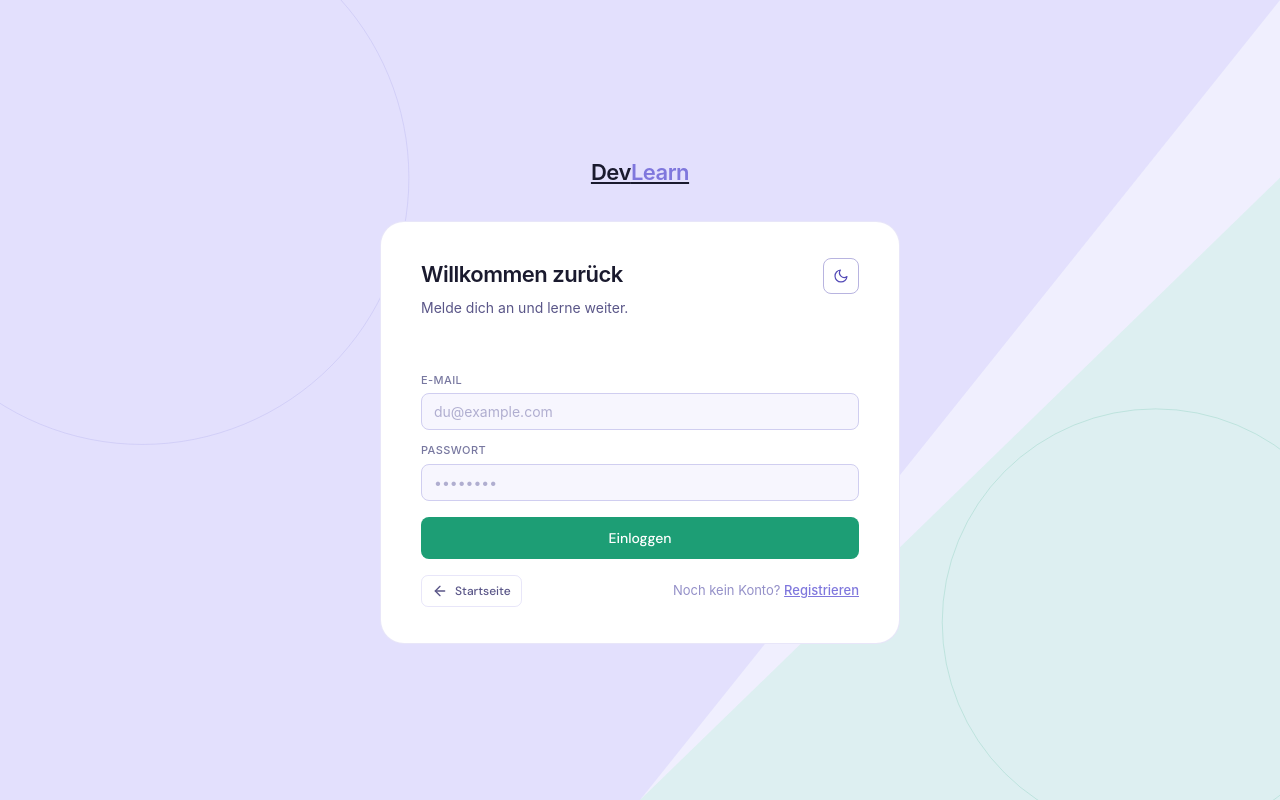
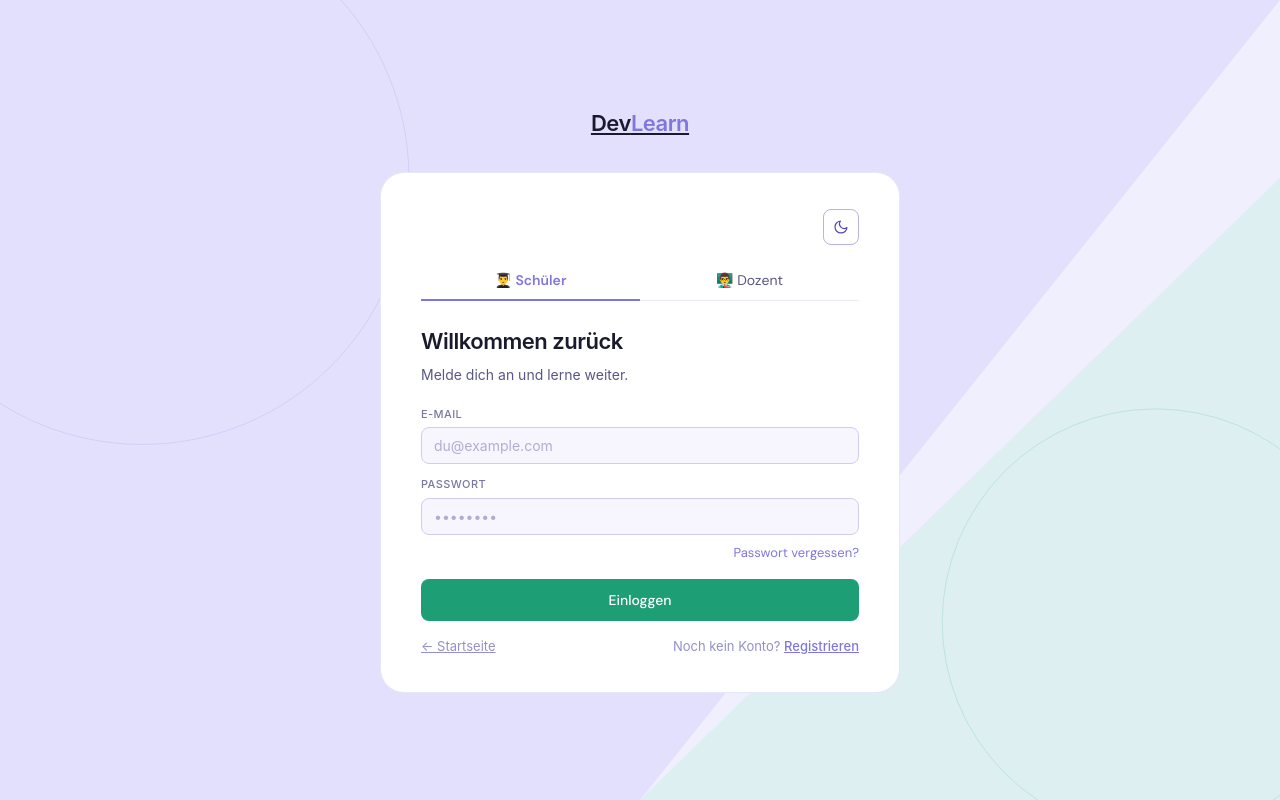
Before and after one commit to SteffenHeld/devlearn, a React (Vite) app: page /login in a window 1280 px wide. Built offline with nearby package versions, Linux system fonts and the light colour scheme; no server answers.

Commit message:
feat: Implement password reset functionality and enhance login experience with tab switching

```diff
--- a/src/pages/auth/LoginPage.tsx
+++ b/src/pages/auth/LoginPage.tsx
@@ -1,14 +1,11 @@
 import { useState, type FormEvent } from "react";
 import { useNavigate, Link } from "react-router-dom";
-import { signInWithEmailAndPassword } from "firebase/auth";
+import { signInWithEmailAndPassword, sendPasswordResetEmail } from "firebase/auth";
 import { auth } from "../../firebase/firebase";
 import { useThemeToggle } from "../../context/ThemeContext";
 
-const IconBack = () => (
-  <svg width="16" height="16" viewBox="0 0 24 24" fill="none" stroke="currentColor" strokeWidth="2" strokeLinecap="round" strokeLinejoin="round" aria-hidden="true">
-    <line x1="19" y1="12" x2="5" y2="12"/><polyline points="12 19 5 12 12 5"/>
-  </svg>
-);
+type Tab = "student" | "teacher";
+
 const IconSun = () => (
   <svg width="16" height="16" viewBox="0 0 24 24" fill="none" stroke="currentColor" strokeWidth="1.8" strokeLinecap="round" strokeLinejoin="round" aria-hidden="true">
     <circle cx="12" cy="12" r="5"/>
@@ -29,10 +26,18 @@ export default function LoginPage() {
   const { mode, toggleTheme } = useThemeToggle();
   const darkMode = mode === "dark";
 
-  const [email, setEmail]       = useState<string>("");
-  const [password, setPassword] = useState<string>("");
-  const [error, setError]       = useState<string>("");
-  const [loading, setLoading]   = useState<boolean>(false);
+  const [activeTab, setActiveTab]   = useState<Tab>("student");
+  const [email, setEmail]           = useState<string>("");
+  const [password, setPassword]     = useState<string>("");
+  const [error, setError]           = useState<string>("");
+  const [loading, setLoading]       = useState<boolean>(false);
+
+  // Passwort vergessen
+  const [showReset, setShowReset]       = useState<boolean>(false);
+  const [resetEmail, setResetEmail]     = useState<string>("");
+  const [resetSent, setResetSent]       = useState<boolean>(false);
+  const [resetError, setResetError]     = useState<string>("");
+  const [resetLoading, setResetLoading] = useState<boolean>(false);
 
   const handleLogin = async (e: FormEvent<HTMLFormElement>): Promise<void> => {
     e.preventDefault();
@@ -45,10 +50,36 @@ export default function LoginPage() {
       await new Promise((resolve) => setTimeout(resolve, 300));
       navigate("/dashboard");
     } catch {
-      setError("E-Mail oder Passwort falsch.");
+      setError(
+        activeTab === "teacher"
+          ? "E-Mail oder Passwort falsch. Bitte Dozenten-Zugangsdaten prüfen."
+          : "E-Mail oder Passwort falsch."
+      );
     } finally {
       setLoading(false);
     }
+  };
+
+  const handlePasswordReset = async (e: FormEvent<HTMLFormElement>): Promise<void> => {
+    e.preventDefault();
+    setResetError("");
+    setResetLoading(true);
+    try {
+      await sendPasswordResetEmail(auth, resetEmail);
+      setResetSent(true);
+    } catch {
+      setResetError("E-Mail-Adresse nicht gefunden. Bitte prüfen.");
+    } finally {
+      setResetLoading(false);
+    }
+  };
+
+  // Tab wechseln — Felder zurücksetzen
+  const handleTabChange = (tab: Tab) => {
+    setActiveTab(tab);
+    setEmail("");
+    setPassword("");
+    setError("");
   };
 
   return (
@@ -57,8 +88,8 @@ export default function LoginPage() {
       {/* Hintergrund */}
       <svg className="dl-auth-bg" viewBox="0 0 1440 900" preserveAspectRatio="none" aria-hidden="true">
         <polygon points="0,0 1440,0 720,900 0,900" style={{ fill: "#c8c4f8", opacity: 0.35 }} />
-        <polygon points="720,900 1440,900 1440,200"  style={{ fill: "#b8eed8", opacity: 0.35 }} />
-        <circle cx="160"  cy="200" r="300" style={{ fill: "none", stroke: "#a8a4e8", strokeWidth: 0.8, opacity: 0.4 }} />
+        <polygon points="720,900 1440,900 1440,200" style={{ fill: "#b8eed8", opacity: 0.35 }} />
+        <circle cx="160" cy="200" r="300" style={{ fill: "none", stroke: "#a8a4e8", strokeWidth: 0.8, opacity: 0.4 }} />
         <circle cx="1300" cy="700" r="240" style={{ fill: "none", stroke: "#5dbca0", strokeWidth: 0.8, opacity: 0.35 }} />
       </svg>
 
@@ -68,15 +99,114 @@ export default function LoginPage() {
         <Link to="/" className="dl-auth-logo">Dev<span>Learn</span></Link>
 
         <div className="dl-form-card">
-          <div style={{ display: "flex", justifyContent: "space-between", alignItems: "flex-start", marginBottom: 24 }}>
-            <div>
-              <h1 className="dl-form-title">Willkommen zurück</h1>
-              <p className="dl-form-sub">Melde dich an und lerne weiter.</p>
-            </div>
+
+          {/* Theme Toggle */}
+          <div style={{ display: "flex", justifyContent: "flex-end", marginBottom: 16 }}>
             <button className="dl-theme-toggle" onClick={toggleTheme} aria-label={darkMode ? "Light Mode" : "Dark Mode"}>
               {darkMode ? <IconSun /> : <IconMoon />}
             </button>
           </div>
+
+          {/* ── Passwort-Reset-Ansicht ─────────────────────────────────────── */}
+          {showReset ? (
+            <>
+              <h1 className="dl-form-title">Passwort zurücksetzen</h1>
+              <p className="dl-form-sub" style={{ marginBottom: 24 }}>
+                Gib deine E-Mail-Adresse ein — wir schicken dir einen Reset-Link.
+              </p>
+
+              {resetSent ? (
+                <div style={{
+                  padding: "16px", borderRadius: "var(--dl-radius-md)",
+                  background: "var(--dl-teal-50)", border: "1px solid var(--dl-teal-100)",
+                  marginBottom: 20,
+                }}>
+                  <p style={{ fontSize: 14, color: "var(--dl-teal-600)", fontWeight: 500 }}>
+                    ✓ Reset-Link wurde gesendet!
+                  </p>
+                  <p style={{ fontSize: 13, color: "var(--dl-teal-600)", marginTop: 4 }}>
+                    Bitte prüfe dein E-Mail-Postfach und folge dem Link.
+                  </p>
+                </div>
+              ) : (
+                <form onSubmit={handlePasswordReset} noValidate>
+                  <div className="dl-field">
+                    <label htmlFor="reset-email">E-Mail</label>
+                    <input
+                      id="reset-email"
+                      type="email"
+                      placeholder="du@example.com"
+                      value={resetEmail}
+                      onChange={(e) => setResetEmail(e.target.value)}
+                      required
+                      autoComplete="email"
+                      autoFocus
+                    />
+                  </div>
+                  {resetError && <p className="dl-alert dl-alert--error">{resetError}</p>}
+                  <button
+                    type="submit"
+                    className="dl-btn dl-btn--teal"
+                    style={{ width: "100%", justifyContent: "center", padding: "12px", marginTop: 4 }}
+                    disabled={resetLoading}
+                  >
+                    {resetLoading ? "Wird gesendet…" : "Reset-Link senden"}
+                  </button>
+                </form>
+              )}
+
+              <button
+                className="dl-btn dl-btn--ghost"
+                style={{ width: "100%", justifyContent: "center", marginTop: 12 }}
+                onClick={() => { setShowReset(false); setResetSent(false); setResetError(""); setResetEmail(""); }}
+              >
+                Zurück zum Login
+              </button>
+            </>
+          ) : (
+            <>
+              {/* ── Tabs ──────────────────────────────────────────────────── */}
+              <div style={{
+                display: "flex",
+                borderBottom: "1px solid var(--dl-border)",
+                marginBottom: 24,
+              }}>
+                {(["student", "teacher"] as Tab[]).map((tab) => (
+                  <button
+                    key={tab}
+                    onClick={() => handleTabChange(tab)}
+                    style={{
+                      flex: 1,
+                      background: "transparent",
+                      border: "none",
+                      borderBottom: activeTab === tab
+                        ? "2px solid var(--dl-violet-400)"
+                        : "2px solid transparent",
+                      padding: "10px 0",
+                      fontFamily: "var(--dl-font)",
+                      fontSize: 14,
+                      fontWeight: activeTab === tab ? 600 : 400,
+                      color: activeTab === tab ? "var(--dl-violet-400)" : "var(--dl-text-muted)",
+                      cursor: "pointer",
+                      marginBottom: -1,
+                      transition: "color 0.15s, border-color 0.15s",
+                    }}
+                    aria-selected={activeTab === tab}
+                  >
+                    {tab === "student" ? "👨‍🎓 Schüler" : "👨‍🏫 Dozent"}
+                  </button>
+                ))}
+              </div>
+
+              {/* ── Login-Formular ────────────────────────────────────────── */}
+              <h1 className="dl-form-title">
+                {activeTab === "student" ? "Willkommen zurück" : "Dozenten-Login"}
+              </h1>
+              <p className="dl-form-sub" style={{ marginBottom: 20 }}>
+                {activeTab === "student"
+                  ? "Melde dich an und lerne weiter."
+                  : "Verwalte deine Kurse und Lektionen."}
+              </p>
 
               <form onSubmit={handleLogin} noValidate>
                 <div className="dl-field">
@@ -104,12 +234,27 @@ export default function LoginPage() {
                   />
                 </div>
 
+                {/* Passwort vergessen Link */}
+                <div style={{ textAlign: "right", marginTop: -8, marginBottom: 16 }}>
+                  <button
+                    type="button"
+                    onClick={() => { setShowReset(true); setResetEmail(email); }}
+                    style={{
+                      background: "none", border: "none", padding: 0,
+                      fontSize: 13, color: "var(--dl-violet-400)",
+                      cursor: "pointer", fontFamily: "var(--dl-font)",
+                    }}
+                  >
+                    Passwort vergessen?
+                  </button>
+                </div>
+
                 {error && <p className="dl-alert dl-alert--error">{error}</p>}
 
                 <button
                   type="submit"
                   className="dl-btn dl-btn--teal"
-              style={{ width: "100%", justifyContent: "center", marginTop: 4, padding: "12px" }}
+                  style={{ width: "100%", justifyContent: "center", padding: "12px" }}
                   disabled={loading}
                 >
                   {loading ? "Wird eingeloggt…" : "Einloggen"}
@@ -117,16 +262,20 @@ export default function LoginPage() {
               </form>
 
               <div style={{ marginTop: 16, display: "flex", justifyContent: "space-between", alignItems: "center", flexWrap: "wrap", gap: 8 }}>
-            <Link to="/" className="dl-btn dl-btn--ghost dl-btn--sm" style={{ padding: "6px 10px" }}>
-              <IconBack /> Startseite
+                <Link to="/" style={{ fontSize: 13, color: "var(--dl-text-faint)" }}>
+                  ← Startseite
                 </Link>
+                {activeTab === "student" && (
                   <p style={{ fontSize: 13, color: "var(--dl-text-faint)" }}>
                     Noch kein Konto?{" "}
                     <Link to="/register" style={{ color: "var(--dl-violet-400)", fontWeight: 500 }}>
                       Registrieren
                     </Link>
                   </p>
+                )}
               </div>
+            </>
+          )}
         </div>
       </div>
     </div>
```
Lines whose indentation alone changed are shown as unchanged.
